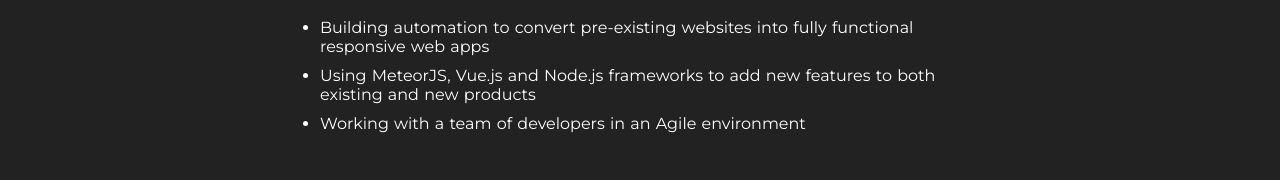
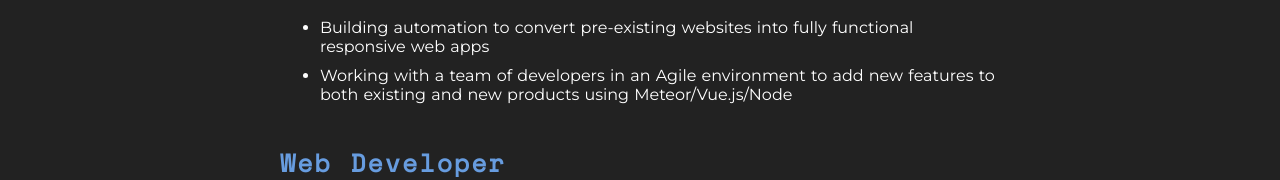
Before and after one commit to gabycostales/personal-website, a Nuxt app: page /cv in a window 1280 px wide. Shown: the part 585-765 px from the top of the page. Built offline with nearby package versions, Linux system fonts and the light colour scheme.

Commit message:
update cv

```diff
--- a/pages/cv.vue
+++ b/pages/cv.vue
@@ -49,8 +49,7 @@
           endDate: 'Present',
           about: [
             'Building automation to convert pre-existing websites into fully functional responsive web apps',
-            'Using MeteorJS, Vue.js and Node.js frameworks to add new features to both existing and new products',
-            'Working with a team of developers in an Agile environment',
+            'Working with a team of developers in an Agile environment to add new features to both existing and new products using Meteor/Vue.js/Node'
           ],
           skills: ['JavaScript', 'Mongo', 'Meteor.js', 'Vue.js', 'JIRA']
         },
@@ -126,7 +125,6 @@
 };
 </script>
 
-
 <style lang="scss" scoped>
 
   .cv-page {
```
